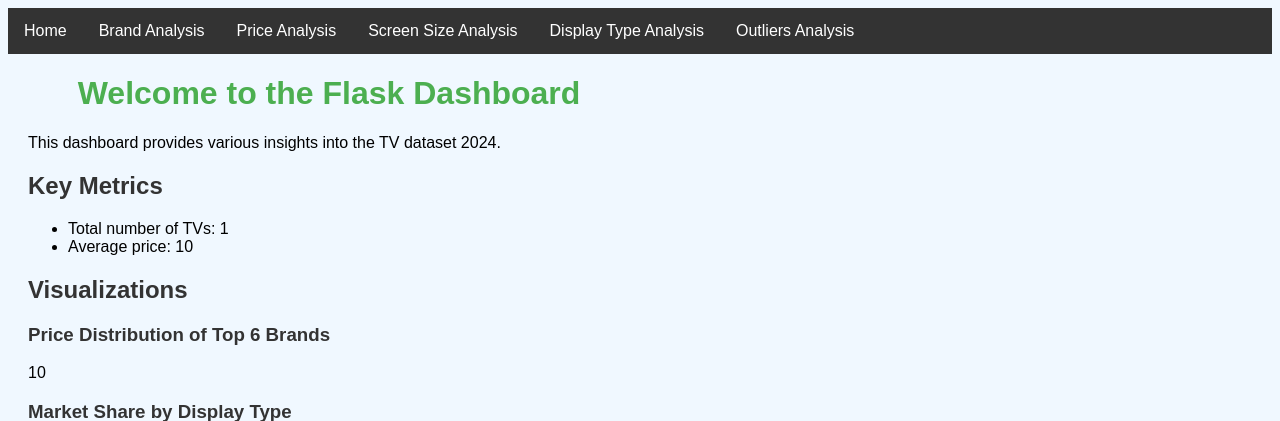
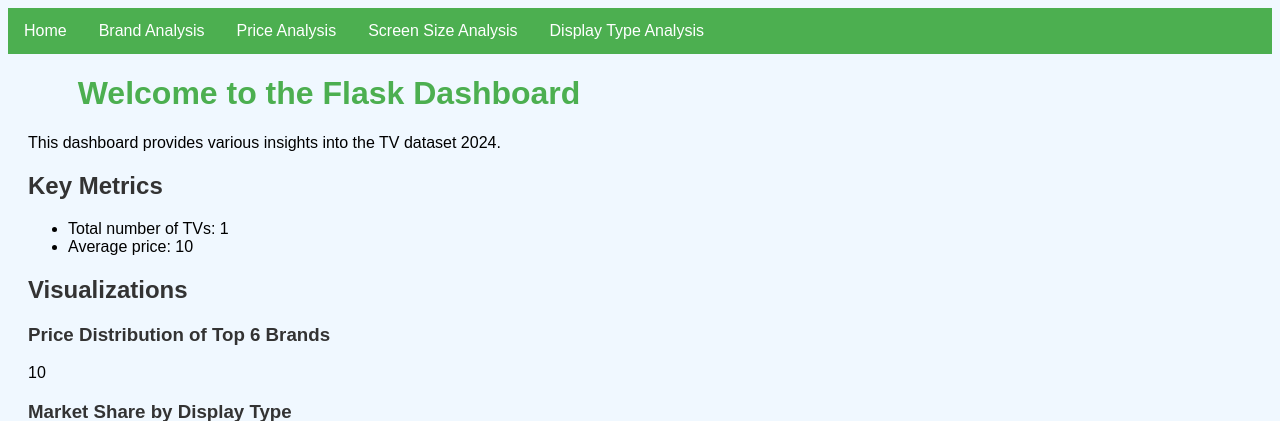
Before and after one commit to narendraAnalytics/tv_market_analysis_2024, a Flask app: template dashboard/app/templates/index.html in a window 1280 px wide. Shown: the top 421 px of the page. Run offline with Flask 3, Linux system fonts and the light colour scheme; the template is opened without the code that fills it: most values are stand-ins (such as "Sample title", 1, 10 or a date in 2020); parts of the project's set-up code (start-up, migrations or seed data) failed here and were passed over.

Commit message:
Exploration continues

```diff
--- a/dashboard/app/static/css/style.css
+++ b/dashboard/app/static/css/style.css
@@ -4,7 +4,7 @@ body {
   }
 
   nav {
-    background-color: #333;
+    background-color: #4CAF50; /* Navigation bar background color */
     overflow: hidden;
   }
 
@@ -27,8 +27,8 @@ body {
   }
 
   nav ul li a:hover {
-    background-color: #ddd;
-    color: black;
+    background-color: #45a049; /* Tab hover color */
+    color: white; /* Tab text color on hover */
   }
 
   .container {
--- a/dashboard/app/templates/base.html
+++ b/dashboard/app/templates/base.html
@@ -14,7 +14,6 @@
         <li><a href="{{ url_for('main.price_analysis') }}">Price Analysis</a></li>
         <li><a href="{{ url_for('main.screen_size_analysis') }}">Screen Size Analysis</a></li>
         <li><a href="{{ url_for('main.display_type_analysis') }}">Display Type Analysis</a></li>
-        <li><a href="{{ url_for('main.outliers_analysis') }}">Outliers Analysis</a></li>
       </ul>
     </nav>
     <div class="container">
```
